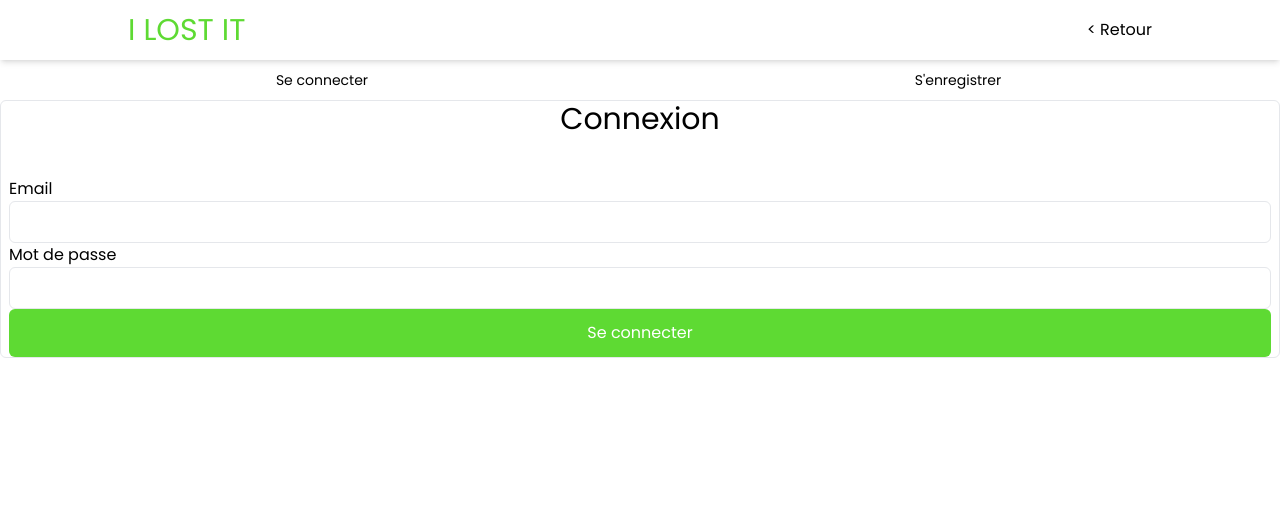
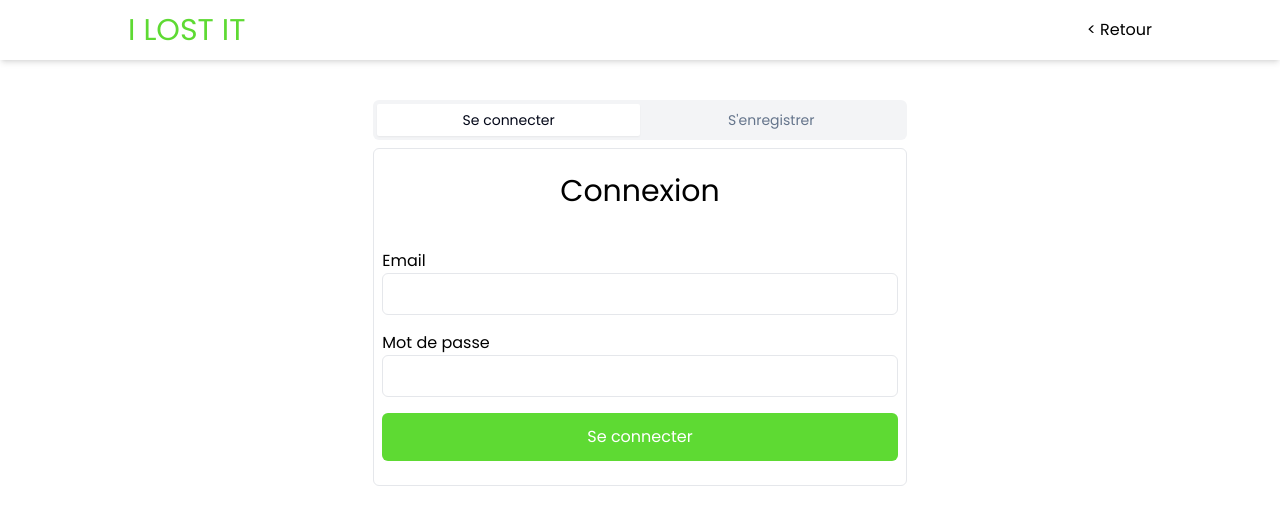
Before and after one commit to diogof648-dev/dds_ilostit, a Next.js app: page /auth in a window 1280 px wide. Shown: the top 524 px of the page. Built offline with nearby package versions, Linux system fonts and the light colour scheme.

Commit message:
Update page style

```diff
--- a/src/styles/main.css
+++ b/src/styles/main.css
@@ -639,6 +639,14 @@ video {
   margin-bottom: 1.25rem;
 }
 
+.mt-10 {
+  margin-top: 2.5rem;
+}
+
+.mt-2 {
+  margin-top: 0.5rem;
+}
+
 .mt-5 {
   margin-top: 1.25rem;
 }
@@ -713,6 +721,10 @@ video {
 
 .w-4 {
   width: 1rem;
+}
+
+.w-5\/12 {
+  width: 41.666667%;
 }
 
 .w-6 {
@@ -802,6 +814,12 @@ video {
   margin-bottom: calc(2.5rem * var(--tw-space-y-reverse));
 }
 
+.space-y-4 > :not([hidden]) ~ :not([hidden]) {
+  --tw-space-y-reverse: 0;
+  margin-top: calc(1rem * calc(1 - var(--tw-space-y-reverse)));
+  margin-bottom: calc(1rem * var(--tw-space-y-reverse));
+}
+
 .space-y-6 > :not([hidden]) ~ :not([hidden]) {
   --tw-space-y-reverse: 0;
   margin-top: calc(1.5rem * calc(1 - var(--tw-space-y-reverse)));
@@ -843,8 +861,16 @@ video {
   border-radius: 0.375rem;
 }
 
+.rounded-sm {
+  border-radius: 0.125rem;
+}
+
 .border {
   border-width: 1px;
+}
+
+.border-2 {
+  border-width: 2px;
 }
 
 .border-black {
@@ -852,9 +878,19 @@ video {
   border-color: rgb(0 0 0 / var(--tw-border-opacity));
 }
 
+.border-gray-200 {
+  --tw-border-opacity: 1;
+  border-color: rgb(229 231 235 / var(--tw-border-opacity));
+}
+
 .border-slate-200 {
   --tw-border-opacity: 1;
   border-color: rgb(226 232 240 / var(--tw-border-opacity));
+}
+
+.border-red-500 {
+  --tw-border-opacity: 1;
+  border-color: rgb(239 68 68 / var(--tw-border-opacity));
 }
 
 .bg-\[rgb\(0\2c 0\2c 0\2c 0\.2\)\] {
@@ -864,6 +900,11 @@ video {
 .bg-black {
   --tw-bg-opacity: 1;
   background-color: rgb(0 0 0 / var(--tw-bg-opacity));
+}
+
+.bg-gray-100 {
+  --tw-bg-opacity: 1;
+  background-color: rgb(243 244 246 / var(--tw-bg-opacity));
 }
 
 .bg-primary-400 {
@@ -945,6 +986,16 @@ video {
   padding-right: 2rem;
 }
 
+.py-1 {
+  padding-top: 0.25rem;
+  padding-bottom: 0.25rem;
+}
+
+.py-1\.5 {
+  padding-top: 0.375rem;
+  padding-bottom: 0.375rem;
+}
+
 .py-10 {
   padding-top: 2.5rem;
   padding-bottom: 2.5rem;
@@ -963,6 +1014,11 @@ video {
 .py-4 {
   padding-top: 1rem;
   padding-bottom: 1rem;
+}
+
+.py-6 {
+  padding-top: 1.5rem;
+  padding-bottom: 1.5rem;
 }
 
 .pl-4 {
@@ -1020,6 +1076,11 @@ video {
   color: rgb(248 250 252 / var(--tw-text-opacity));
 }
 
+.text-slate-500 {
+  --tw-text-opacity: 1;
+  color: rgb(100 116 139 / var(--tw-text-opacity));
+}
+
 .text-slate-900 {
   --tw-text-opacity: 1;
   color: rgb(15 23 42 / var(--tw-text-opacity));
@@ -1028,6 +1089,16 @@ video {
 .text-white {
   --tw-text-opacity: 1;
   color: rgb(255 255 255 / var(--tw-text-opacity));
+}
+
+.text-red-600 {
+  --tw-text-opacity: 1;
+  color: rgb(220 38 38 / var(--tw-text-opacity));
+}
+
+.text-red-500 {
+  --tw-text-opacity: 1;
+  color: rgb(239 68 68 / var(--tw-text-opacity));
 }
 
 .underline {
@@ -1056,6 +1127,12 @@ video {
   --tw-ring-offset-color: #fff;
 }
 
+.transition-all {
+  transition-property: all;
+  transition-timing-function: cubic-bezier(0.4, 0, 0.2, 1);
+  transition-duration: 150ms;
+}
+
 .transition-colors {
   transition-property: color, background-color, border-color, text-decoration-color, fill, stroke;
   transition-timing-function: cubic-bezier(0.4, 0, 0.2, 1);
@@ -1078,6 +1155,11 @@ video {
 
 .text-shadow-lg {
   text-shadow: 0 8px 16px #000;
+}
+
+.after\:ml-px::after {
+  content: var(--tw-content);
+  margin-left: 1px;
 }
 
 .after\:block::after {
@@ -1106,8 +1188,33 @@ video {
   background-color: rgb(94 218 51 / var(--tw-bg-opacity));
 }
 
+.after\:text-red-500::after {
+  content: var(--tw-content);
+  --tw-text-opacity: 1;
+  color: rgb(239 68 68 / var(--tw-text-opacity));
+}
+
 .after\:content-\[\'\'\]::after {
   --tw-content: '';
+  content: var(--tw-content);
+}
+
+.after\:content-\[\'\*\'\]::after {
+  --tw-content: '*';
+  content: var(--tw-content);
+}
+
+.invalid\:border-red-500:invalid {
+  --tw-border-opacity: 1;
+  border-color: rgb(239 68 68 / var(--tw-border-opacity));
+}
+
+.invalid\:outline-red-500:invalid {
+  outline-color: #ef4444;
+}
+
+.invalid\:after\:content-\[\'test\'\]:invalid::after {
+  --tw-content: 'test';
   content: var(--tw-content);
 }
 
@@ -1201,6 +1308,22 @@ video {
   opacity: 0.5;
 }
 
+.data-\[state\=active\]\:bg-white[data-state=active] {
+  --tw-bg-opacity: 1;
+  background-color: rgb(255 255 255 / var(--tw-bg-opacity));
+}
+
+.data-\[state\=active\]\:text-slate-950[data-state=active] {
+  --tw-text-opacity: 1;
+  color: rgb(2 6 23 / var(--tw-text-opacity));
+}
+
+.data-\[state\=active\]\:shadow-sm[data-state=active] {
+  --tw-shadow: 0 1px 2px 0 rgb(0 0 0 / 0.05);
+  --tw-shadow-colored: 0 1px 2px 0 var(--tw-shadow-color);
+  box-shadow: var(--tw-ring-offset-shadow, 0 0 #0000), var(--tw-ring-shadow, 0 0 #0000), var(--tw-shadow);
+}
+
 :is(.dark .dark\:border-slate-800) {
   --tw-border-opacity: 1;
   border-color: rgb(30 41 59 / var(--tw-border-opacity));
@@ -1224,6 +1347,11 @@ video {
 :is(.dark .dark\:bg-slate-950) {
   --tw-bg-opacity: 1;
   background-color: rgb(2 6 23 / var(--tw-bg-opacity));
+}
+
+:is(.dark .dark\:text-slate-400) {
+  --tw-text-opacity: 1;
+  color: rgb(148 163 184 / var(--tw-text-opacity));
 }
 
 :is(.dark .dark\:text-slate-50) {
@@ -1265,6 +1393,16 @@ video {
 :is(.dark .dark\:focus-visible\:ring-slate-300:focus-visible) {
   --tw-ring-opacity: 1;
   --tw-ring-color: rgb(203 213 225 / var(--tw-ring-opacity));
+}
+
+:is(.dark .dark\:data-\[state\=active\]\:bg-slate-950[data-state=active]) {
+  --tw-bg-opacity: 1;
+  background-color: rgb(2 6 23 / var(--tw-bg-opacity));
+}
+
+:is(.dark .dark\:data-\[state\=active\]\:text-slate-50[data-state=active]) {
+  --tw-text-opacity: 1;
+  color: rgb(248 250 252 / var(--tw-text-opacity));
 }
 
 @media not all and (min-width: 1024px) {
```
